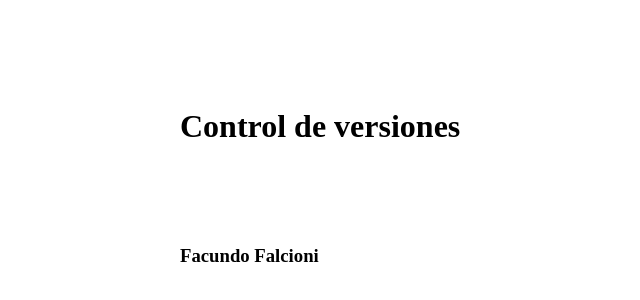
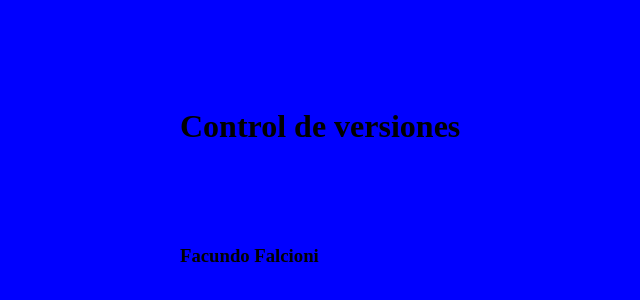
Before and after one commit to FedericoOrtiz/TP_SO_I4_105_, a plain HTML site: page index.html in a window 1280 px wide. Shown: the part 92-392 px from the top of the page, without its empty margins (120-760 px from the left). Drawn offline with Linux system fonts and the light colour scheme.

Commit message:
Merge de TESTING al Master

```diff
--- a/estilo.css
+++ b/estilo.css
@@ -2,9 +2,5 @@
 margin:100px;
 }
 body {
-<<<<<<< HEAD
-background-color:yellow;
-=======
 background-color:blue;
->>>>>>> TESTING
 }
```
